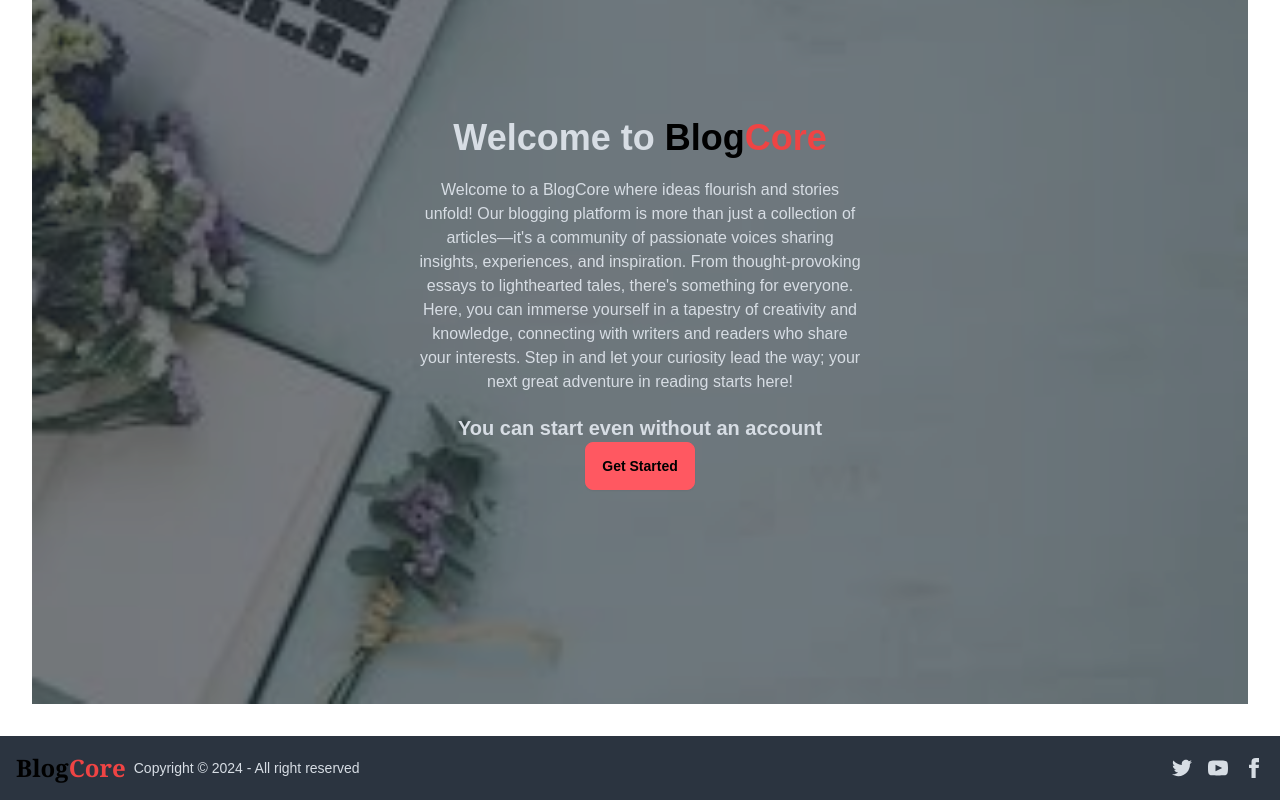
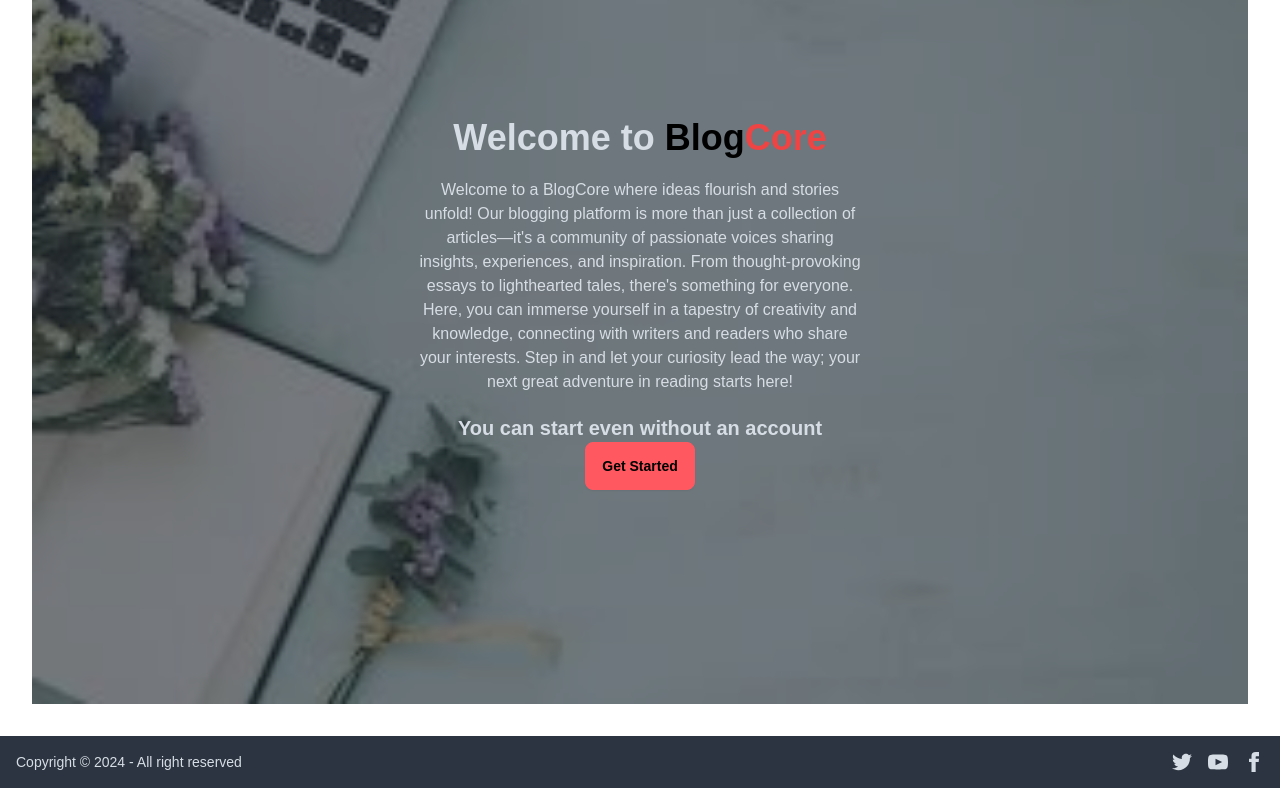
Before and after one commit to ZaidAsif/simple-blog-app, a Next.js app: page / in a window 1280 px wide. Shown: the part 192-992 px from the top of the page. Built offline with nearby package versions, Linux system fonts and the light colour scheme; no server answers.

Commit message:
footer edited

```diff
--- a/src/components/footer.tsx
+++ b/src/components/footer.tsx
@@ -2,7 +2,7 @@ export default function ooter() {
     return (
         <footer className="footer bg-neutral text-neutral-content items-center p-4">
   <aside className="grid-flow-col items-center">
-  <div className="text-2xl font-serif font-bold"><span className="text-black font-bold">Blog</span><span className="text-red-500">Core</span></div>
+  {/* <div className="text-2xl font-serif font-bold"><span className="text-black font-bold">Blog</span><span className="text-red-500">Core</span></div> */}
   <p>Copyright © {new Date().getFullYear()} - All right reserved</p>
   </aside>
   <nav className="grid-flow-col gap-4 md:place-self-center md:justify-self-end">
```
